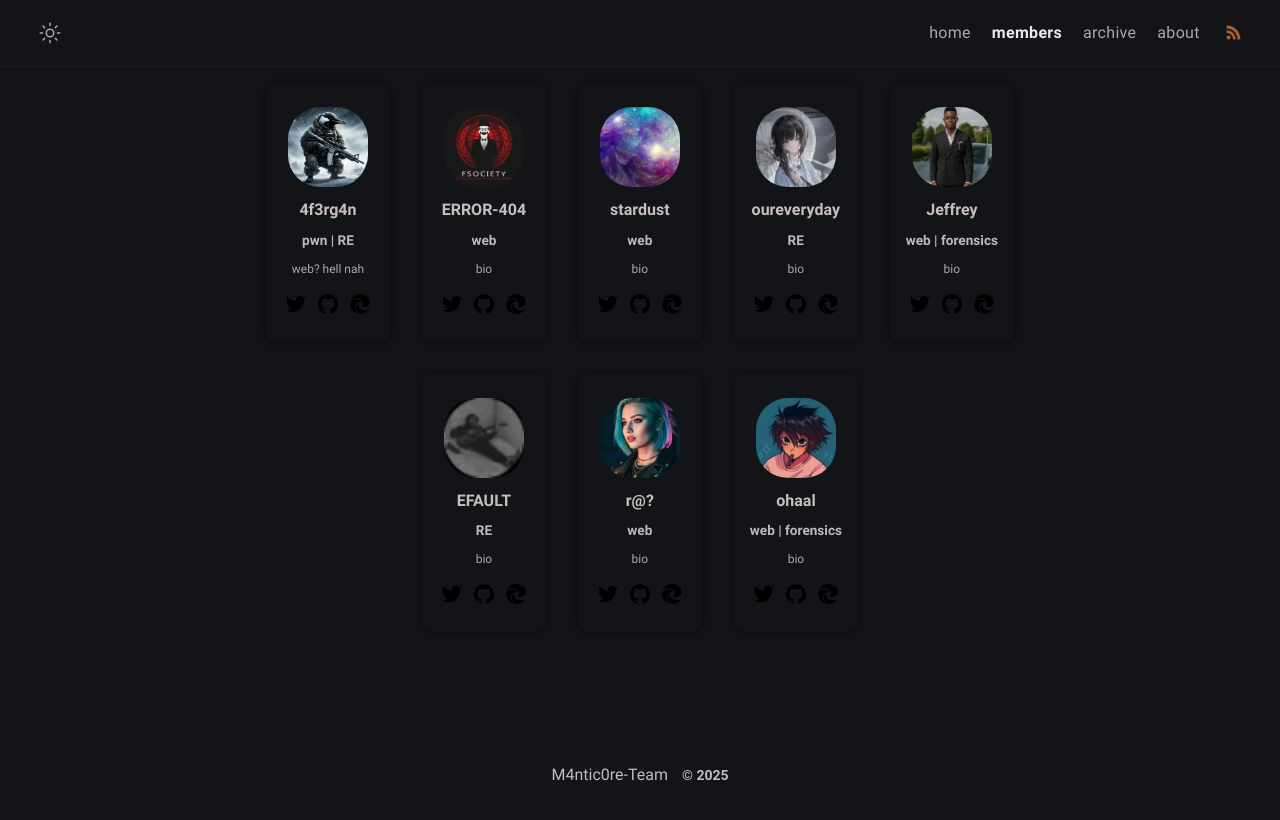
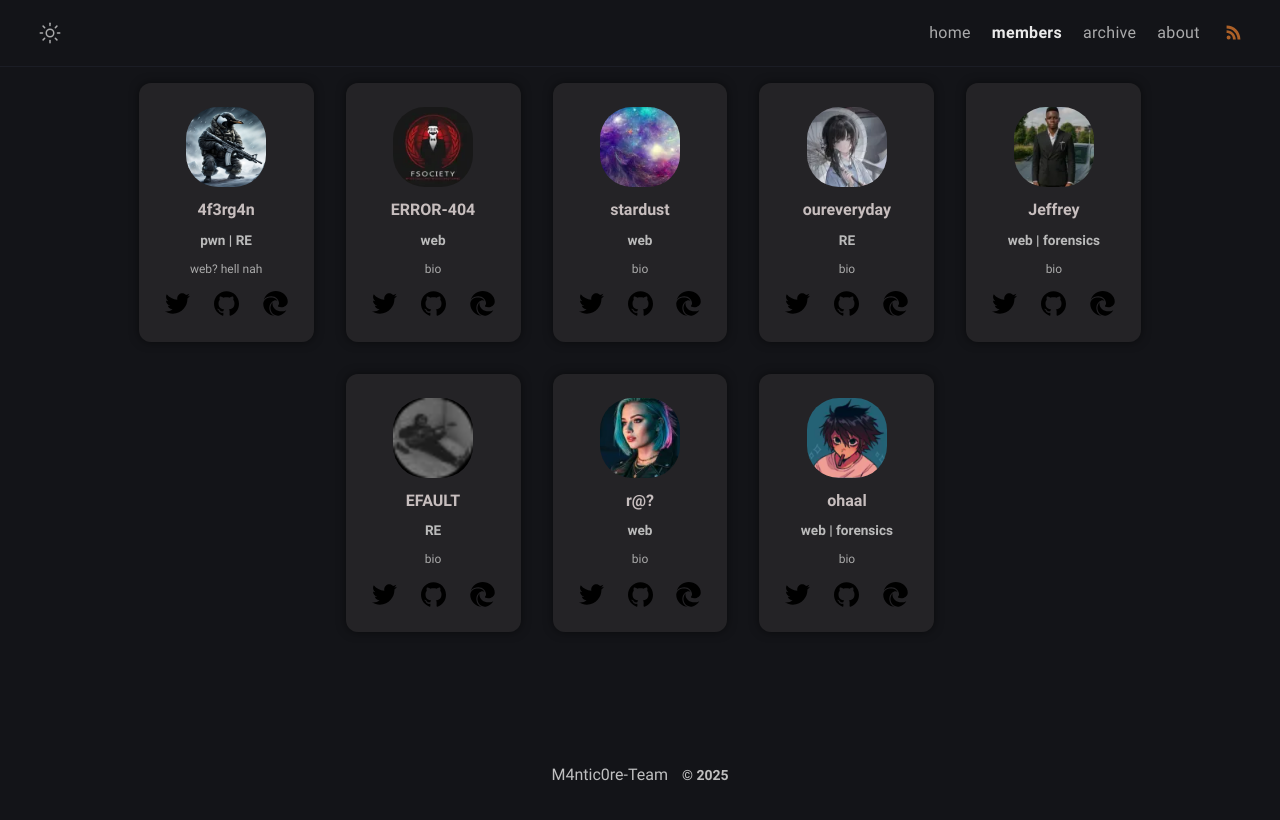
Before and after one commit to M4ntic0re-Team/M4ntic0re-Team.github.io, a Jekyll site: the page built from members/index.html, in a window 1280 px wide. Shown: the top 820 px of the page. Built offline with Jekyll 4.4.1, drawn with Linux system fonts in a browser that asks for light colours.

Commit message:
Fix members style

```diff
--- a/members/index.html
+++ b/members/index.html
@@ -26,7 +26,7 @@ layout: compress
     text-align: center;
     max-width: 160px;
     padding: 1.5rem 1rem;
-    /*background: rgba(59, 57, 57, 0.429); /* darker semi-transparent */
+    background: rgba(59, 57, 57, 0.429); /* darker semi-transparent */
     border-radius: 12px;
     box-shadow: 0 0 10px rgba(0, 0, 0, 0.5);
   }
@@ -59,9 +59,9 @@ layout: compress
   }
 
   .buttons a img {
-    width: 20px;
-    height: 20px;
-    margin: 0 4px;
+    width: 25px;
+    height: 25px;
+    margin: 0 10px;
     vertical-align: middle;
     filter: brightness(0.85);
   }
```
